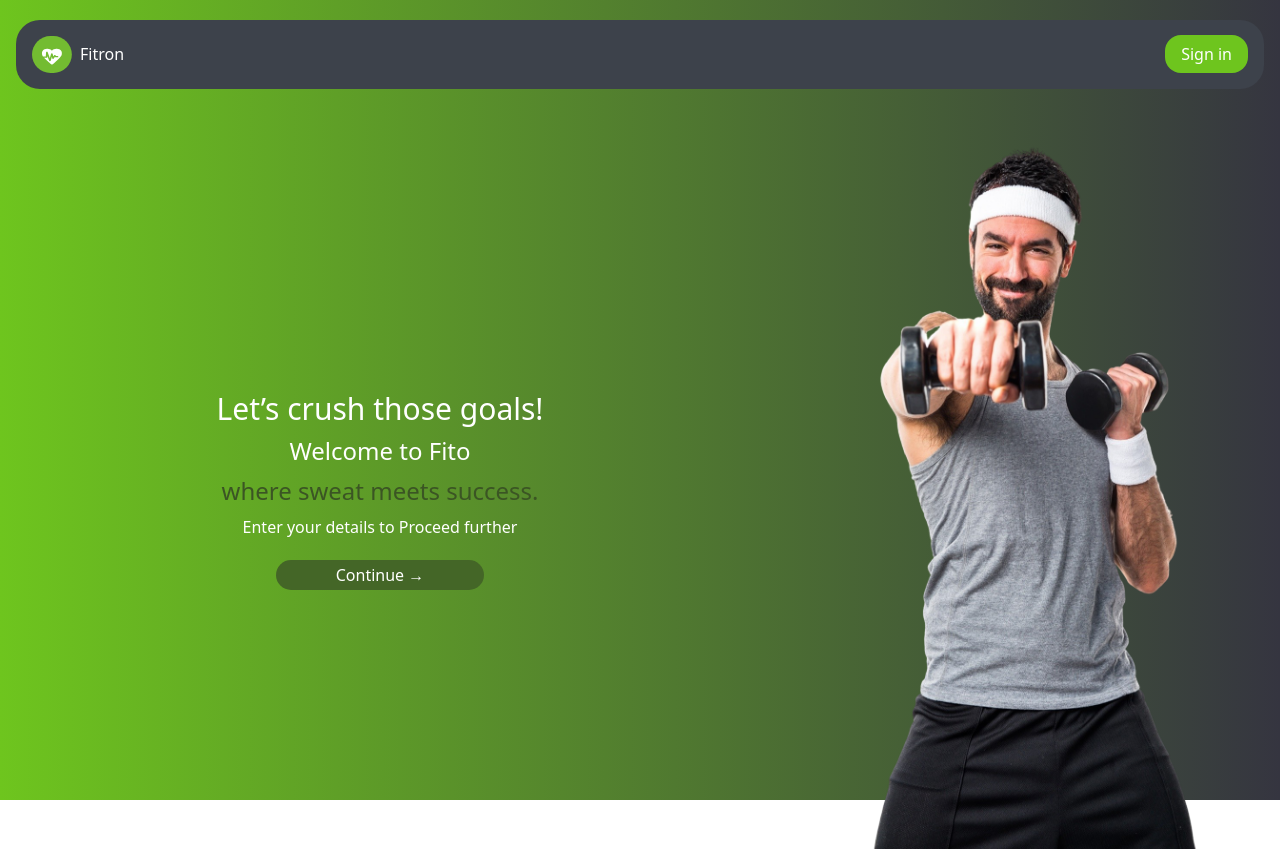
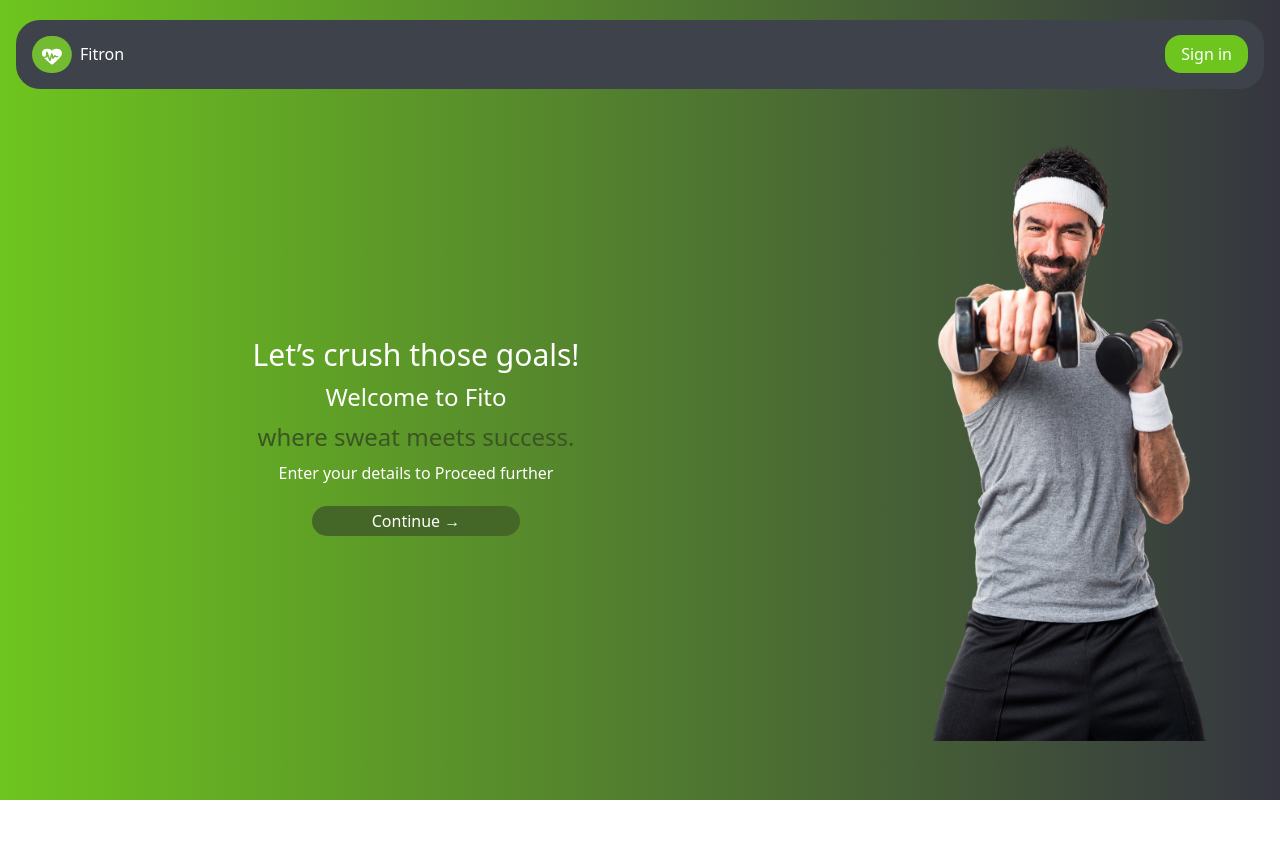
Before and after one commit to AbdoMohamad768/Fitron, a React (Vite) app: page / in a window 1280 px wide. After the commit the page ends 800 px from the top, so only its background shows below. Built offline with nearby package versions, Linux system fonts and the light colour scheme.

Commit message:
Enahanced Image In landing Page

```diff
--- a/src/pages/Landing.jsx
+++ b/src/pages/Landing.jsx
@@ -41,11 +41,12 @@ function Landing() {
           </NavLink>
         </div>
 
-        <figure className="image">
+
+        <figure className="image flex-shrink-0">
           <img
             src="./../public/landing-page.png"
             alt="image"
-            className="w-120 object-cover"
+            className="w-102 object-cover"
           />
         </figure>
       </div>
```
